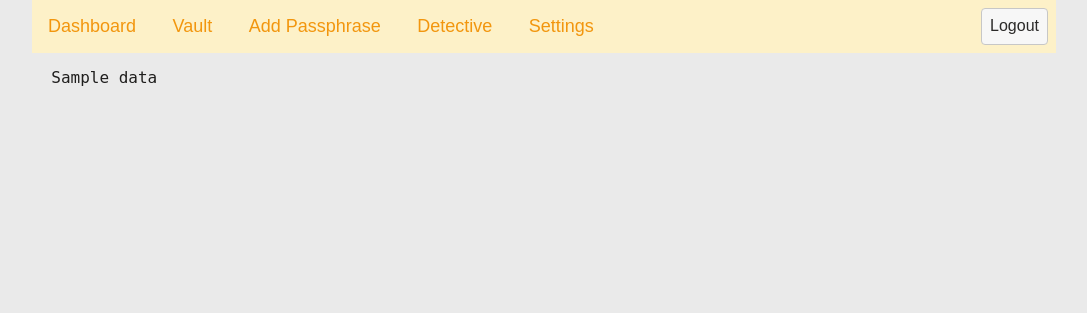
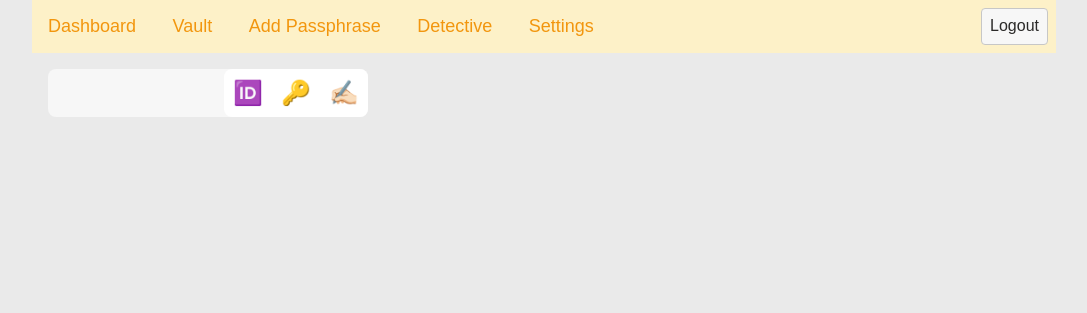
Before and after one commit to Elagoht/Passenger-Web-Minimal, a Python web app: template templates/pages/vault.j2 in a window 1280 px wide. Shown: the top 313 px of the page, without its empty margins (96-1183 px from the left). Run offline with Jinja, Linux system fonts and the light colour scheme; the template is opened without the code that fills it: most values are stand-ins (such as "Sample title", 1, 10 or a date in 2020).

Commit message:
feat vault page added

```diff
--- /dev/null
+++ b/src/design/vault.css
@@ -0,0 +1,6 @@
+#entry-list {
+  display: grid;
+  grid-template-columns: repeat(auto-fill, minmax(20rem, 1fr));
+  gap: 1rem;
+  padding: 1rem;
+}
--- a/templates/pages/vault.j2
+++ b/templates/pages/vault.j2
@@ -4,10 +4,15 @@
 
 {% block head %}
 <link rel="stylesheet" href="/static/design/vault.css">
+<script src="/static/components/passphrase-entry.js" type="module"></script>
 {% endblock head %}
 
 {% block content %}
-<pre>
-  {{ data }}
-</pre>
+<main id="entry-list">
+  {% for item in data %}
+  <passphrase-entry uuid="{{ item.id }}" platform="{{ item.platform }}"
+    identity="{{ item.identity }}"></passphrase-entry>
+  {% endfor %}
+</main>
+
 {% endblock content %}
```
